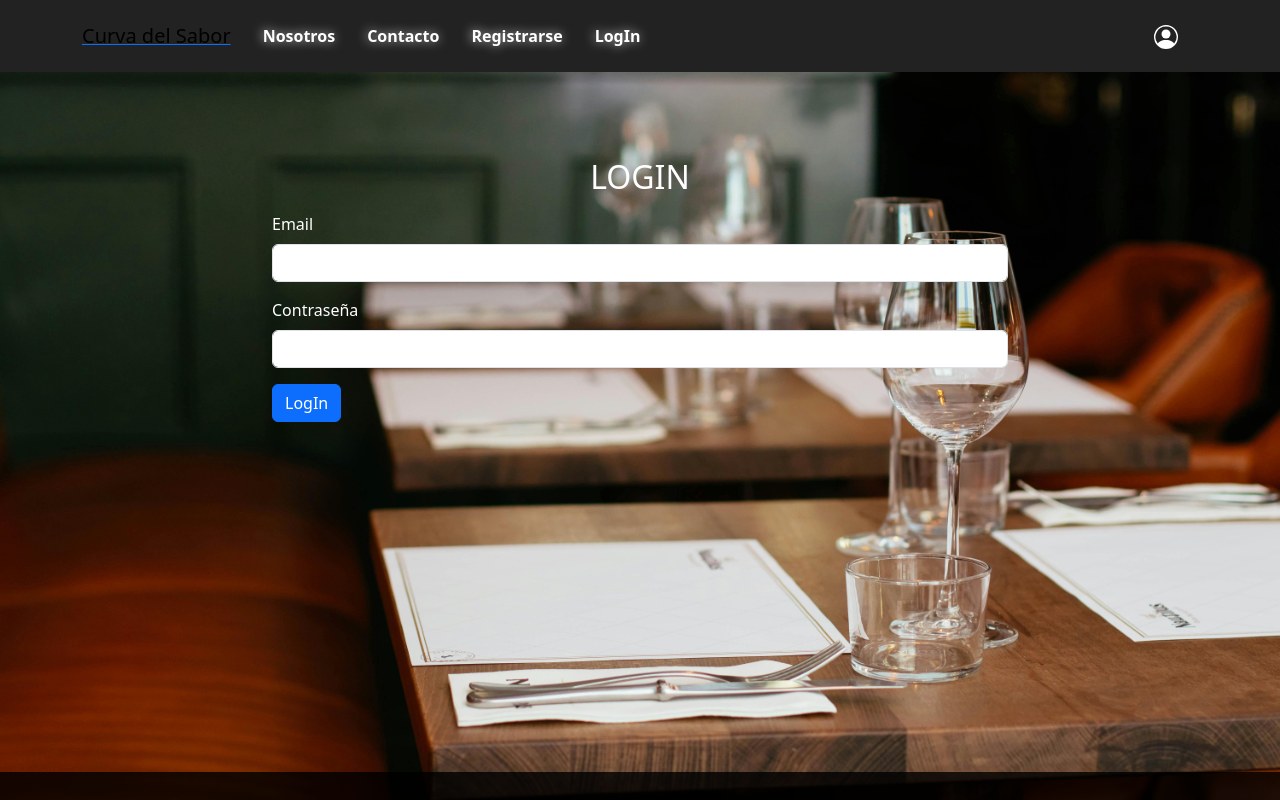
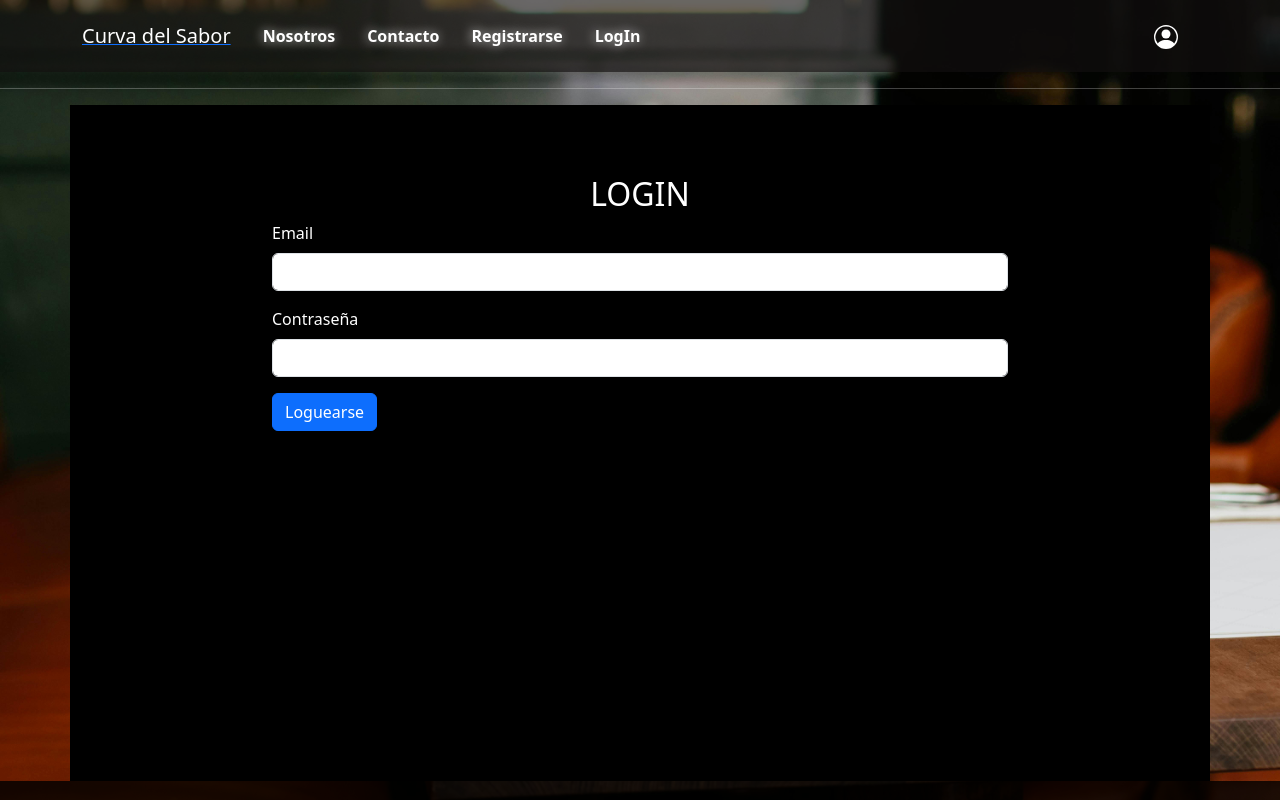
Before and after one commit to Darko912/Com61i-Proyecto-3-grupo-unico, a React (Vite) app: page /login in a window 1280 px wide. Shown: the top 800 px of the page. Built offline with nearby package versions, Linux system fonts and the light colour scheme.

Commit message:
fixes esteticos

```diff
--- a/src/components/Navbar/NavBar.jsx
+++ b/src/components/Navbar/NavBar.jsx
@@ -64,7 +64,7 @@ const NavBar = () => {
       >
         <Container>
           <Link to="/">
-            <Navbar.Brand>Curva del Sabor</Navbar.Brand>
+            <Navbar.Brand className='text-white'>Curva del Sabor</Navbar.Brand>
           </Link>
           <Navbar.Toggle aria-controls="basic-navbar-nav d-flex" />
           <Navbar.Collapse id="basic-navbar-nav">
--- a/src/components/Navbar/styles/navBar.css
+++ b/src/components/Navbar/styles/navBar.css
@@ -1,5 +1,5 @@
 .navContainer {
-    background-color: #222;
+    background-color: #131111a2;
     color: white;
   }
 
--- a/src/components/servicesCards/servicesCard.css
+++ b/src/components/servicesCards/servicesCard.css
@@ -7,7 +7,7 @@
 .cardStyleServices{
     border: 20px;
     border-radius: 30px;
-    background-color: #DEF4C6;
+    background-color: rgba(231, 56, 56, 0.918);
     opacity: 0.9;
     text-align: center;
     font-family: 'Kalnia', serif;
--- a/src/components/servicesCards/servicesCard.jsx
+++ b/src/components/servicesCards/servicesCard.jsx
@@ -31,7 +31,7 @@ const Secciondeservicios = () => {
     <div className=" container">
       <div className="containerCardsServices row">
         {services.map((service, index) => (
-          <div key={index} className="CardsServices col-md-4 m-md-5">
+          <div key={index} className="Center col-md-6 col-lg-3 mb-3">
             <Card className='cardStyleServices' style={{ width: '18rem' }}>
               <Card.Img variant="top" src={service.image} className="card-image CardServiceImage" />
               <Card.Body>
--- a/src/users/Login.jsx
+++ b/src/users/Login.jsx
@@ -50,9 +50,9 @@ const Login = () => {
 
   return (
     <>
-
+<hr />
       <div className="containerLogin container">
-      <h2 className="text-center my-3">LOGIN</h2>
+      <h2 className="text-center">LOGIN</h2>
         <div className="row justify-content-center">
           <div className="col-8">
             <form onSubmit={handleSubmit}>
@@ -94,7 +94,7 @@ const Login = () => {
                 />
               </div>
               <button type="submit" className="btn btn-primary">
-                LogIn
+                Loguearse
               </button>
             </form>
           </div>
--- a/src/users/styles/login.css
+++ b/src/users/styles/login.css
@@ -7,7 +7,7 @@
     color: red;
   }
   .containerLogin{
-
+    background-color: black;
     padding-top: 70px;
     padding-bottom: 350px;
   }
```
